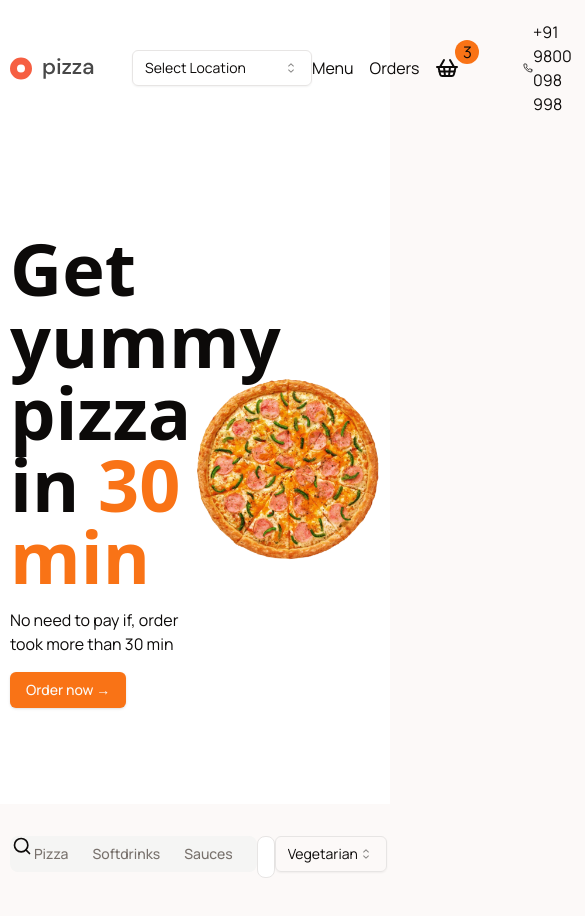
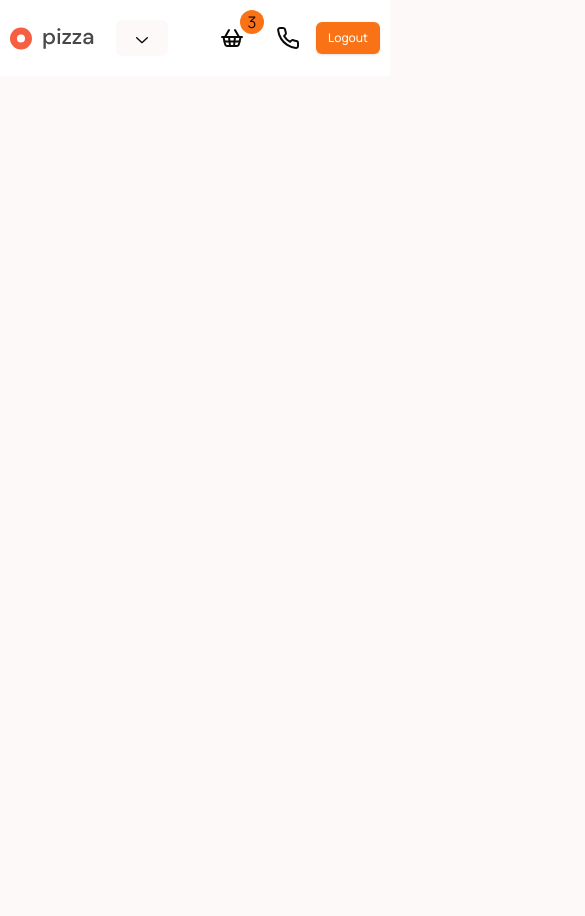
Before and after one commit to Nischal1101/pizza-ui, a Next.js app: page / in a window 390 px wide. Shown: the top 916 px of the page, 585 px wide, since content can reach past the window. Built offline with nearby package versions, Linux system fonts and the light colour scheme.

Commit message:
make navbar responsive

```diff
--- a/package.json
+++ b/package.json
@@ -10,6 +10,7 @@
   },
   "dependencies": {
     "@radix-ui/react-icons": "^1.3.0",
+    "@radix-ui/react-navigation-menu": "^1.2.0",
     "@radix-ui/react-select": "^2.1.1",
     "@radix-ui/react-slot": "^1.1.0",
     "@radix-ui/react-tabs": "^1.1.0",
--- a/src/app/(home)/page.tsx
+++ b/src/app/(home)/page.tsx
@@ -1,11 +1,7 @@
 import { Hero } from "@/components";
 
 const page = () => {
-  return (
-    <>
-      <Hero />
-    </>
-  );
+  return <>{/* <Hero /> */}</>;
 };
 
 export default page;
--- a/src/components/custom/Hero.tsx
+++ b/src/components/custom/Hero.tsx
@@ -66,12 +66,15 @@
                 <h1 className="mt-6">hello4</h1>
               </TabsContent>
             </Tabs>
-            <div className="w-[450px]">
-              <Search className="absolute left-3" size={20} />
+            <div className="relative w-[450px] flex items-center justify-center">
+            <div>
+
+              <Search className="absolute left-3 top-[0.77rem] " size={20} />
+            </div>
               <input
                 placeholder="testing"
                 type="text"
-                className="w-full border px-2 py-2 rounded-lg"
+                className="w-full border  pl-8 py-2 rounded-lg"
               />
             </div>
             <Select>
--- a/src/components/custom/Navbar.tsx
+++ b/src/components/custom/Navbar.tsx
@@ -1,4 +1,12 @@
-import { Phone, ShoppingBasket } from "lucide-react";
+import { ChevronDown, Home, Phone, ShoppingBasket } from "lucide-react";
+import {
+  NavigationMenu,
+  NavigationMenuContent,
+  NavigationMenuItem,
+  NavigationMenuLink,
+  NavigationMenuList,
+  NavigationMenuTrigger,
+} from "@/components/ui/navigation-menu";
 import {
   Select,
   SelectContent,
@@ -8,16 +16,15 @@
   SelectValue,
 } from "@/components/ui/select";
 import { Button } from "../ui/button";
-import MaxWidthWrapper from './MaxWidthWrapper';
-
+import MaxWidthWrapper from "./MaxWidthWrapper";
+import Link from "next/link";
 
 const Navbar = () => {
   return (
-
     <header className="bg-white">
       <MaxWidthWrapper>
-      <nav className="container py-5 flex justify-between items-center">
-        <div className="flex gap-8 items-center">
+        <nav className=" py-5 flex justify-between items-center ">
+          <div className="flex gap-4 md:gap-8  items-center">
             <svg
               data-testid="logo"
               width="90"
@@ -38,8 +45,29 @@
                 fill="#484848"
               />
             </svg>
+            <NavigationMenu className="md:hidden">
+              <NavigationMenuList>
+                <NavigationMenuItem>
+                  <NavigationMenuTrigger>
+                    {/* <ChevronDown /> */}
+                  </NavigationMenuTrigger>
+                  <NavigationMenuContent className="px-3 py-2   ">
+                    <ul className="flex flex-col gap-3">
+                      <Link href="#">
+                        <li>Menu</li>
+                      </Link>
+                      <Link href="#">
+                        {" "}
+                        <li>Orders</li>
+                      </Link>
+                    </ul>
+                  </NavigationMenuContent>
+                </NavigationMenuItem>
+              </NavigationMenuList>
+            </NavigationMenu>
+            <div className="hidden md:block">
               <Select>
-            <SelectTrigger className=" w-[180px] ">
+                <SelectTrigger className=" max-w-[180px]  ">
                   <SelectValue placeholder="Select Location" />
                 </SelectTrigger>
                 <SelectContent>
@@ -53,8 +81,9 @@
                 </SelectContent>
               </Select>
             </div>
+          </div>
           <div className="flex gap-x-4 items-center">
-          <ul className="flex space-x-4 ">
+            <ul className="md:flex space-x-4 hidden  ">
               <li>Menu</li>
               <li>Orders</li>
             </ul>
@@ -64,9 +93,9 @@
                 3
               </span>
             </div>
-          <div className="flex items-center ml-12">
+            <div className="flex items-center ml-4 md:ml-10">
               <Phone />
-            <span>+91 9800 098 998</span>
+              <span className="hidden lg:block">+91 9800 098 998</span>
             </div>
             <Button size={"sm"}>Logout</Button>
           </div>
--- /dev/null
+++ b/src/components/ui/navigation-menu.tsx
@@ -0,0 +1,128 @@
+import * as React from "react"
+import { ChevronDownIcon } from "@radix-ui/react-icons"
+import * as NavigationMenuPrimitive from "@radix-ui/react-navigation-menu"
+import { cva } from "class-variance-authority"
+
+import { cn } from "@/lib/utils"
+
+const NavigationMenu = React.forwardRef<
+  React.ElementRef<typeof NavigationMenuPrimitive.Root>,
+  React.ComponentPropsWithoutRef<typeof NavigationMenuPrimitive.Root>
+>(({ className, children, ...props }, ref) => (
+  <NavigationMenuPrimitive.Root
+    ref={ref}
+    className={cn(
+      "relative z-10 flex max-w-max flex-1 items-center justify-center",
+      className
+    )}
+    {...props}
+  >
+    {children}
+    <NavigationMenuViewport />
+  </NavigationMenuPrimitive.Root>
+))
+NavigationMenu.displayName = NavigationMenuPrimitive.Root.displayName
+
+const NavigationMenuList = React.forwardRef<
+  React.ElementRef<typeof NavigationMenuPrimitive.List>,
+  React.ComponentPropsWithoutRef<typeof NavigationMenuPrimitive.List>
+>(({ className, ...props }, ref) => (
+  <NavigationMenuPrimitive.List
+    ref={ref}
+    className={cn(
+      "group flex flex-1 list-none items-center justify-center space-x-1",
+      className
+    )}
+    {...props}
+  />
+))
+NavigationMenuList.displayName = NavigationMenuPrimitive.List.displayName
+
+const NavigationMenuItem = NavigationMenuPrimitive.Item
+
+const navigationMenuTriggerStyle = cva(
+  "group inline-flex h-9 w-max items-center justify-center rounded-md bg-background px-4 py-2 text-sm font-medium transition-colors hover:bg-accent hover:text-accent-foreground focus:bg-accent focus:text-accent-foreground focus:outline-none disabled:pointer-events-none disabled:opacity-50 data-[active]:bg-accent/50 data-[state=open]:bg-accent/50"
+)
+
+const NavigationMenuTrigger = React.forwardRef<
+  React.ElementRef<typeof NavigationMenuPrimitive.Trigger>,
+  React.ComponentPropsWithoutRef<typeof NavigationMenuPrimitive.Trigger>
+>(({ className, children, ...props }, ref) => (
+  <NavigationMenuPrimitive.Trigger
+    ref={ref}
+    className={cn(navigationMenuTriggerStyle(), "group", className)}
+    {...props}
+  >
+    {children}{" "}
+    <ChevronDownIcon
+      className="relative top-[1px]  h-5 w-5 transition duration-300 group-data-[state=open]:rotate-180"
+      aria-hidden="true"
+    />
+  </NavigationMenuPrimitive.Trigger>
+))
+NavigationMenuTrigger.displayName = NavigationMenuPrimitive.Trigger.displayName
+
+const NavigationMenuContent = React.forwardRef<
+  React.ElementRef<typeof NavigationMenuPrimitive.Content>,
+  React.ComponentPropsWithoutRef<typeof NavigationMenuPrimitive.Content>
+>(({ className, ...props }, ref) => (
+  <NavigationMenuPrimitive.Content
+    ref={ref}
+    className={cn(
+      "left-0 top-0 w-full data-[motion^=from-]:animate-in data-[motion^=to-]:animate-out data-[motion^=from-]:fade-in data-[motion^=to-]:fade-out data-[motion=from-end]:slide-in-from-right-52 data-[motion=from-start]:slide-in-from-left-52 data-[motion=to-end]:slide-out-to-right-52 data-[motion=to-start]:slide-out-to-left-52 md:absolute md:w-auto ",
+      className
+    )}
+    {...props}
+  />
+))
+NavigationMenuContent.displayName = NavigationMenuPrimitive.Content.displayName
+
+const NavigationMenuLink = NavigationMenuPrimitive.Link
+
+const NavigationMenuViewport = React.forwardRef<
+  React.ElementRef<typeof NavigationMenuPrimitive.Viewport>,
+  React.ComponentPropsWithoutRef<typeof NavigationMenuPrimitive.Viewport>
+>(({ className, ...props }, ref) => (
+  <div className={cn("absolute left-0 top-full flex justify-center")}>
+    <NavigationMenuPrimitive.Viewport
+      className={cn(
+        "origin-top-center relative mt-1.5 h-[var(--radix-navigation-menu-viewport-height)] w-full overflow-hidden rounded-md border bg-popover text-popover-foreground shadow data-[state=open]:animate-in data-[state=closed]:animate-out data-[state=closed]:zoom-out-95 data-[state=open]:zoom-in-90 md:w-[var(--radix-navigation-menu-viewport-width)]",
+        className
+      )}
+      ref={ref}
+      {...props}
+    />
+  </div>
+))
+NavigationMenuViewport.displayName =
+  NavigationMenuPrimitive.Viewport.displayName
+
+const NavigationMenuIndicator = React.forwardRef<
+  React.ElementRef<typeof NavigationMenuPrimitive.Indicator>,
+  React.ComponentPropsWithoutRef<typeof NavigationMenuPrimitive.Indicator>
+>(({ className, ...props }, ref) => (
+  <NavigationMenuPrimitive.Indicator
+    ref={ref}
+    className={cn(
+      "top-full z-[1] flex h-1.5 items-end justify-center overflow-hidden data-[state=visible]:animate-in data-[state=hidden]:animate-out data-[state=hidden]:fade-out data-[state=visible]:fade-in",
+      className
+    )}
+    {...props}
+  >
+    <div className="relative top-[60%] h-2 w-2 rotate-45 rounded-tl-sm bg-border shadow-md" />
+  </NavigationMenuPrimitive.Indicator>
+))
+NavigationMenuIndicator.displayName =
+  NavigationMenuPrimitive.Indicator.displayName
+
+export {
+  navigationMenuTriggerStyle,
+  NavigationMenu,
+  NavigationMenuList,
+  NavigationMenuItem,
+  NavigationMenuContent,
+  NavigationMenuTrigger,
+  NavigationMenuLink,
+  NavigationMenuIndicator,
+  NavigationMenuViewport,
+}
```
Also changed, not shown: 1 other file (tests, documents, lock files or other folders). Lines whose indentation alone changed are shown as unchanged.
